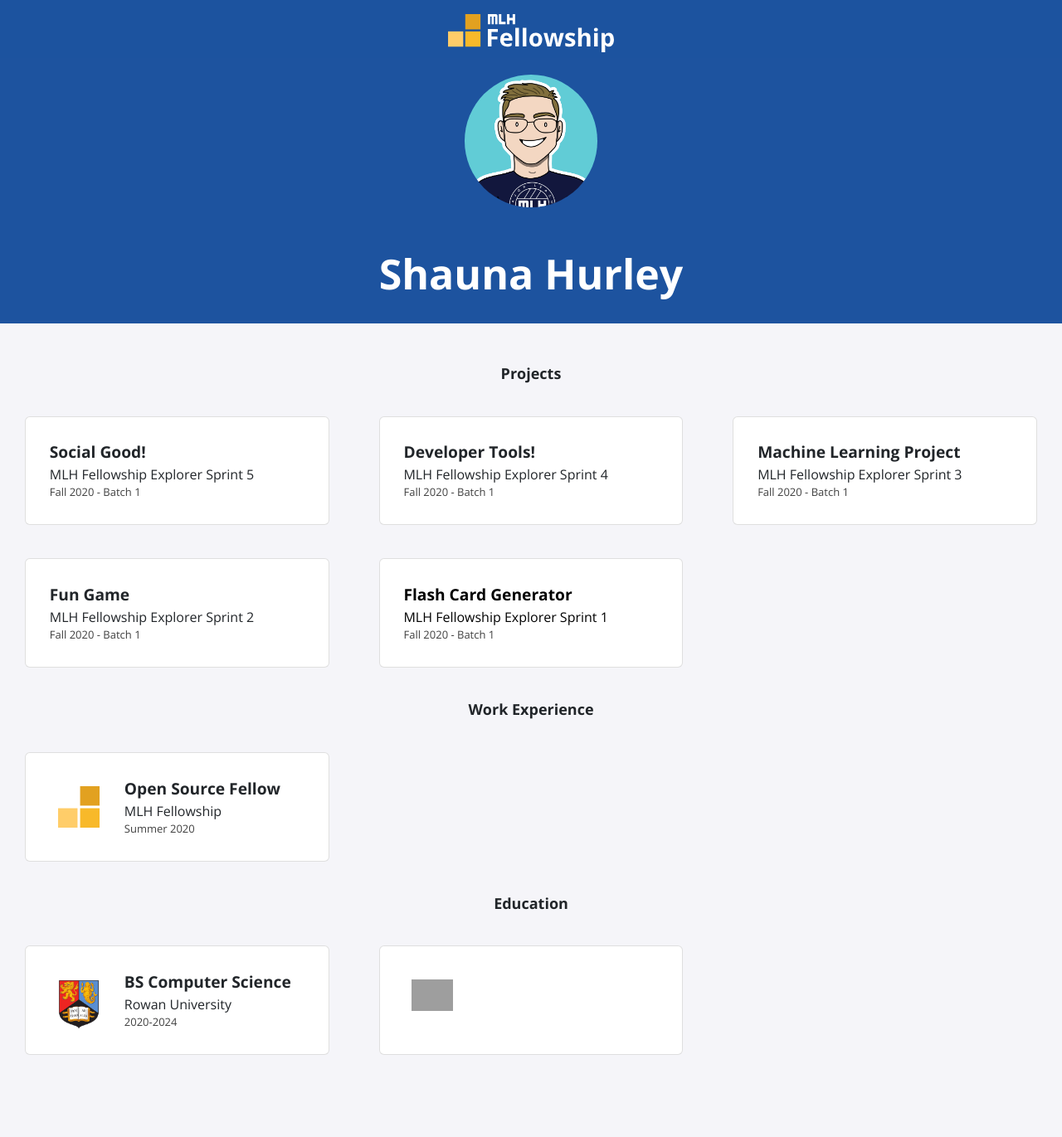
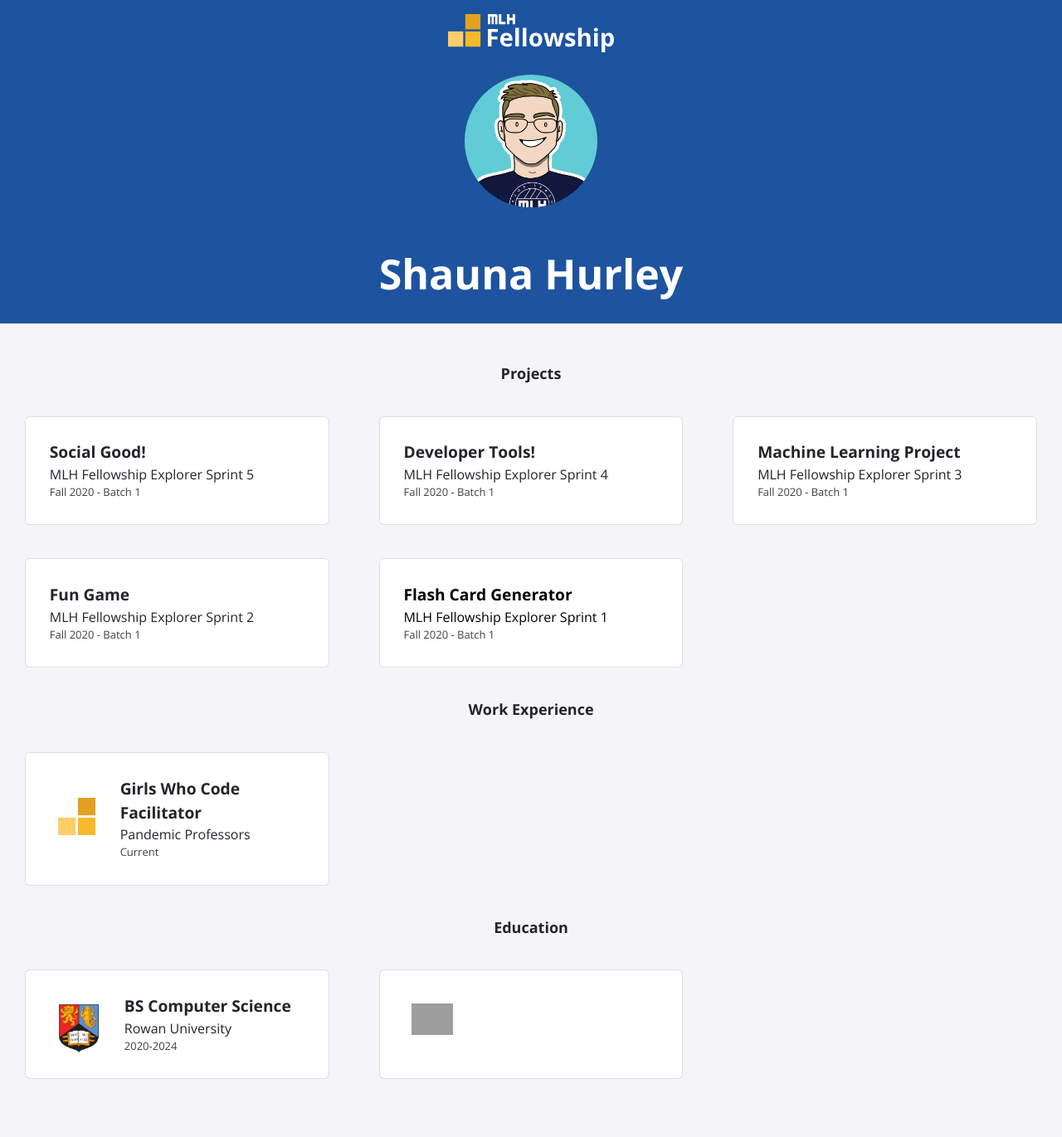
Before and after one commit to shaunahurley/shaunahurley.github.io, a Jekyll site: the page built from index.html, in a window 1280 px wide. Shown: the whole page at 83% size. Built offline with Jekyll 4.4.1, drawn with Linux system fonts in a browser that asks for light colours; nearby versions of some CDN libraries; before the commit the page ends 1342 px from its top, so only the background shows below that; grey boxes are pictures that could not be loaded.

Commit message:
updated experience.yml

```diff
--- a/_data/experience.yml
+++ b/_data/experience.yml
@@ -1,4 +1,4 @@
-- role: Open Source Fellow
-  company: MLH Fellowship
-  dates: Summer 2020
+- role: Girls Who Code Facilitator
+  company: Pandemic Professors
+  dates: Current
   logo: fellowship.svg
```
